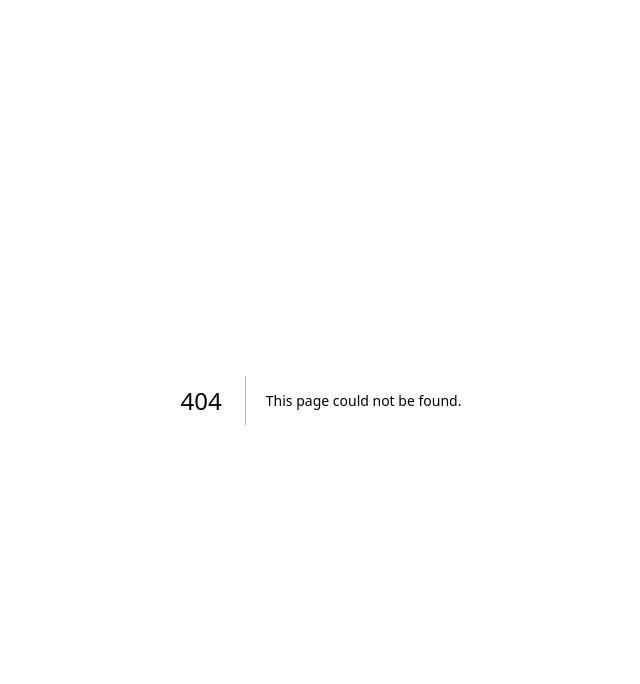
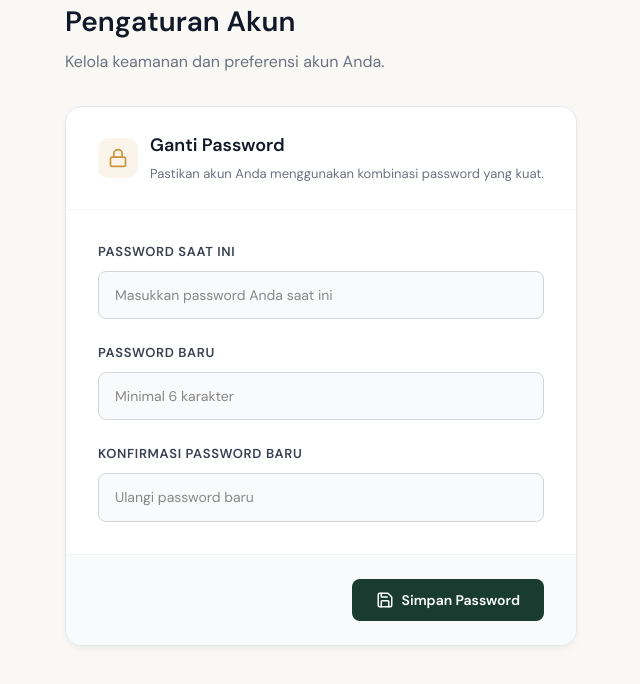
Before and after one commit to ZakyAzda/SimawangProfile, a Next.js app: page /admin/pengaturan in a window 1280 px wide. Before the commit this address had no page. Shown: the top 684 px of the page, without its empty margins (319-959 px from the left). Built offline with nearby package versions, Linux system fonts and the light colour scheme.

Commit message:
feat: add account settings UI and secure change password API

```diff
--- /dev/null
+++ b/src/app/admin/(dashboard)/pengaturan/page.tsx
@@ -0,0 +1,159 @@
+"use client";
+
+import { useState } from "react";
+import { Lock, Save, Loader2, CheckCircle, AlertCircle } from "lucide-react";
+import { signOut } from "next-auth/react";
+
+const CSS = `
+  .admin-page { max-width: 800px; margin: 0 auto; font-family: var(--font-body), sans-serif; }
+  .page-header { margin-bottom: 32px; }
+  .page-title { font-size: 28px; font-weight: 700; color: #111827; margin: 0; }
+  .page-subtitle { color: #6b7280; margin: 4px 0 0 0; }
+
+  .settings-card { background: #fff; border-radius: 16px; box-shadow: 0 4px 6px -1px rgba(0,0,0,0.05); border: 1px solid #e5e7eb; overflow: hidden; }
+  .card-header { padding: 24px 32px; border-bottom: 1px solid #f3f4f6; display: flex; align-items: center; gap: 12px; }
+  .card-icon { width: 40px; height: 40px; background: rgba(201, 148, 58, 0.1); color: #c9943a; border-radius: 10px; display: flex; align-items: center; justify-content: center; }
+  .card-title { font-size: 18px; font-weight: 600; color: #111827; margin: 0; }
+  .card-desc { font-size: 13px; color: #6b7280; margin: 4px 0 0 0; }
+
+  .card-body { padding: 32px; }
+  .form-group { margin-bottom: 24px; }
+  .form-label { display: block; font-size: 13px; font-weight: 600; color: #374151; margin-bottom: 8px; text-transform: uppercase; letter-spacing: 0.05em; }
+  .form-input { width: 100%; padding: 12px 16px; border-radius: 8px; border: 1px solid #d1d5db; font-size: 14px; transition: all 0.2s; background: #f9fafb; }
+  .form-input:focus { outline: none; border-color: #1a3c30; background: #fff; box-shadow: 0 0 0 3px rgba(26, 60, 48, 0.1); }
+
+  .card-footer { padding: 24px 32px; background: #f9fafb; border-top: 1px solid #f3f4f6; display: flex; justify-content: flex-end; }
+  .btn-submit { background: #1a3c30; color: #fff; padding: 10px 24px; border-radius: 8px; font-size: 14px; font-weight: 600; border: none; cursor: pointer; display: flex; align-items: center; gap: 8px; transition: all 0.2s; }
+  .btn-submit:hover:not(:disabled) { background: #0b1f18; }
+  .btn-submit:disabled { opacity: 0.7; cursor: not-allowed; }
+
+  .alert-box { padding: 16px; border-radius: 8px; display: flex; align-items: flex-start; gap: 12px; margin-bottom: 24px; font-size: 14px; line-height: 1.5; }
+  .alert-error { background: #fef2f2; border: 1px solid #fecaca; color: #991b1b; }
+  .alert-success { background: #f0fdf4; border: 1px solid #bbf7d0; color: #166534; }
+`;
+
+export default function PengaturanPage() {
+  const [currentPassword, setCurrentPassword] = useState("");
+  const [newPassword, setNewPassword] = useState("");
+  const [confirmPassword, setConfirmPassword] = useState("");
+
+  const [isLoading, setIsLoading] = useState(false);
+  const [message, setMessage] = useState<{ type: "success" | "error", text: string } | null>(null);
+
+  const handleSubmit = async (e: React.FormEvent) => {
+    e.preventDefault();
+    setMessage(null);
+
+    if (newPassword !== confirmPassword) {
+      setMessage({ type: "error", text: "Konfirmasi password baru tidak cocok!" });
+      return;
+    }
+    if (newPassword.length < 6) {
+      setMessage({ type: "error", text: "Password baru minimal 6 karakter." });
+      return;
+    }
+
+    setIsLoading(true);
+    try {
+      const res = await fetch("/api/user/change-password", {
+        method: "POST",
+        headers: { "Content-Type": "application/json" },
+        body: JSON.stringify({ currentPassword, newPassword })
+      });
+      const data = await res.json();
+
+      if (!res.ok) {
+        setMessage({ type: "error", text: data.error || "Gagal mengubah password" });
+      } else {
+        setMessage({ type: "success", text: "Password berhasil diubah! Sesi Anda akan otomatis keluar dalam 3 detik untuk login ulang." });
+        setCurrentPassword("");
+        setNewPassword("");
+        setConfirmPassword("");
+
+        // Force logout after 3 seconds for security
+        setTimeout(() => {
+          signOut({ callbackUrl: "/admin/login" });
+        }, 3000);
+      }
+    } catch (err) {
+      setMessage({ type: "error", text: "Terjadi kesalahan jaringan." });
+    } finally {
+      setIsLoading(false);
+    }
+  };
+
+  return (
+    <div className="admin-page">
+      <style>{CSS}</style>
+      <div className="page-header">
+        <h1 className="page-title">Pengaturan Akun</h1>
+        <p className="page-subtitle">Kelola keamanan dan preferensi akun Anda.</p>
+      </div>
+
+      <div className="settings-card">
+        <div className="card-header">
+          <div className="card-icon"><Lock size={20} /></div>
+          <div>
+            <h2 className="card-title">Ganti Password</h2>
+            <p className="card-desc">Pastikan akun Anda menggunakan kombinasi password yang kuat.</p>
+          </div>
+        </div>
+
+        <form onSubmit={handleSubmit}>
+          <div className="card-body">
+            {message && (
+              <div className={`alert-box ${message.type === 'error' ? 'alert-error' : 'alert-success'}`}>
+                {message.type === 'error' ? <AlertCircle size={20} /> : <CheckCircle size={20} />}
+                <div>{message.text}</div>
+              </div>
+            )}
+
+            <div className="form-group">
+              <label className="form-label">Password Saat Ini</label>
+              <input
+                type="password"
+                className="form-input"
+                placeholder="Masukkan password Anda saat ini"
+                value={currentPassword}
+                onChange={(e) => setCurrentPassword(e.target.value)}
+                required
+              />
+            </div>
+
+            <div className="form-group">
+              <label className="form-label">Password Baru</label>
+              <input
+                type="password"
+                className="form-input"
+                placeholder="Minimal 6 karakter"
+                value={newPassword}
+                onChange={(e) => setNewPassword(e.target.value)}
+                required
+                minLength={6}
+              />
+            </div>
+
+            <div className="form-group" style={{ marginBottom: 0 }}>
+              <label className="form-label">Konfirmasi Password Baru</label>
+              <input
+                type="password"
+                className="form-input"
+                placeholder="Ulangi password baru"
+                value={confirmPassword}
+                onChange={(e) => setConfirmPassword(e.target.value)}
+                required
+              />
+            </div>
+          </div>
+
+          <div className="card-footer">
+            <button type="submit" className="btn-submit" disabled={isLoading}>
+              {isLoading ? <Loader2 size={18} className="animate-spin" /> : <Save size={18} />}
+              {isLoading ? 'Menyimpan...' : 'Simpan Password'}
+            </button>
+          </div>
+        </form>
+      </div>
+    </div>
+  );
+}
--- /dev/null
+++ b/src/app/api/user/change-password/route.ts
@@ -0,0 +1,53 @@
+import { NextResponse } from "next/server";
+import { getServerSession } from "next-auth/next";
+import { authOptions } from "@/lib/auth";
+import prisma from "@/lib/db";
+import bcrypt from "bcryptjs";
+
+export async function POST(req: Request) {
+  try {
+    const session = await getServerSession(authOptions);
+
+    if (!session || !session.user) {
+      return NextResponse.json({ success: false, error: "Tidak memiliki akses" }, { status: 401 });
+    }
+
+    const body = await req.json();
+    const { currentPassword, newPassword } = body;
+
+    if (!currentPassword || !newPassword) {
+      return NextResponse.json({ success: false, error: "Password saat ini dan password baru wajib diisi" }, { status: 400 });
+    }
+
+    // Get the user from database
+    const user = await prisma.user.findUnique({
+      where: { email: session.user.email! }
+    });
+
+    if (!user) {
+      return NextResponse.json({ success: false, error: "User tidak ditemukan" }, { status: 404 });
+    }
+
+    // Verify current password
+    const isPasswordValid = await bcrypt.compare(currentPassword, user.password);
+
+    if (!isPasswordValid) {
+      return NextResponse.json({ success: false, error: "Password saat ini salah" }, { status: 400 });
+    }
+
+    // Hash the new password
+    const hashedNewPassword = await bcrypt.hash(newPassword, 10);
+
+    // Update password in database
+    await prisma.user.update({
+      where: { email: user.email },
+      data: { password: hashedNewPassword }
+    });
+
+    return NextResponse.json({ success: true, message: "Password berhasil diubah" });
+
+  } catch (error) {
+    console.error("Change password error:", error);
+    return NextResponse.json({ success: false, error: "Terjadi kesalahan server" }, { status: 500 });
+  }
+}
```
